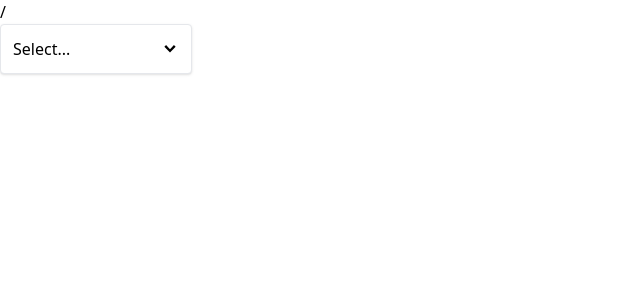
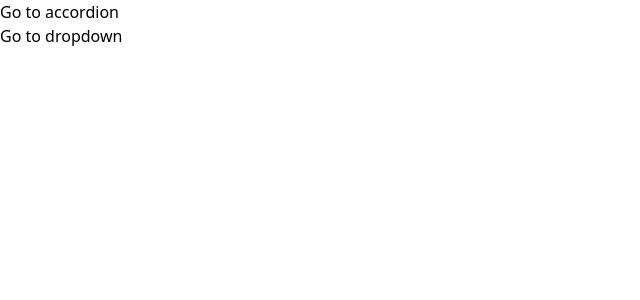
Before and after one commit to alekseypetrenko/try-react, a React (Vite) app: page / in a window 1280 px wide. Shown: the top 300 px of the page, without its empty margins (0-640 px from the left). Built offline with nearby package versions, Linux system fonts and the light colour scheme.

Commit message:
created Link component and navigation context; moved dropdown

```diff
--- a/src/App.jsx
+++ b/src/App.jsx
@@ -1,22 +1,10 @@
-import Dropdown from "./components/Dropdown";
-import { useState } from "react";
+import Link from "./components/Link";
 
 function App() {
-  const [selection, setSelection] = useState(null);
-
-  const handleSelect = (option) => {
-    setSelection(option);
-  };
-
-  const options = [
-    { label: "Red", value: "red" },
-    { label: "Greed", value: "green" },
-    { label: "Black", value: "black" },
-  ];
-
   return (
     <div>
-      <Dropdown options={options} value={selection} onChange={handleSelect} />
+      <Link to="/acc">Go to accordion</Link> <br />
+      <Link to="/drop">Go to dropdown</Link>
     </div>
   );
 }
--- /dev/null
+++ b/src/components/Link.jsx
@@ -0,0 +1,15 @@
+import NavigationContext from "../context/navigation";
+import { useContext } from "react";
+
+function Link({ to, children }) {
+  const { navigate } = useContext(NavigationContext);
+
+  const handleClick = (event) => {
+    event.preventDefault();
+    navigate(to);
+  };
+
+  return <a onClick={handleClick}>{children}</a>;
+}
+
+export default Link;
--- a/src/context/navigation.jsx
+++ b/src/context/navigation.jsx
@@ -12,14 +12,16 @@ function NavigationProvider({ children }) {
 
     window.addEventListener("popstate", handler);
 
-    return () => {
-      window.removeEventListener("popstate", handler);
-    };
+    return () => window.removeEventListener("popstate", handler);
   }, []);
 
+  const navigate = (to) => {
+    window.history.pushState({}, "", to);
+    setCurrentPath(to);
+  };
+
   return (
-    <NavigationContext.Provider value={{}}>
-      {currentPath}
+    <NavigationContext.Provider value={{ navigate }}>
       {children}
     </NavigationContext.Provider>
   );
--- /dev/null
+++ b/src/pages/DropdownPage.jsx
@@ -0,0 +1,23 @@
+import Dropdown from "../components/Dropdown";
+import { useState } from "react";
+
+function DropdownPage() {
+  const [selection, setSelection] = useState(null);
+
+  const handleSelect = (option) => {
+    setSelection(option);
+  };
+
+  const options = [
+    { label: "Red", value: "red" },
+    { label: "Greed", value: "green" },
+    { label: "Black", value: "black" },
+  ];
+
+  return (
+    <div>
+      <Dropdown options={options} value={selection} onChange={handleSelect} />
+    </div>
+  );
+}
+export default DropdownPage;
```
